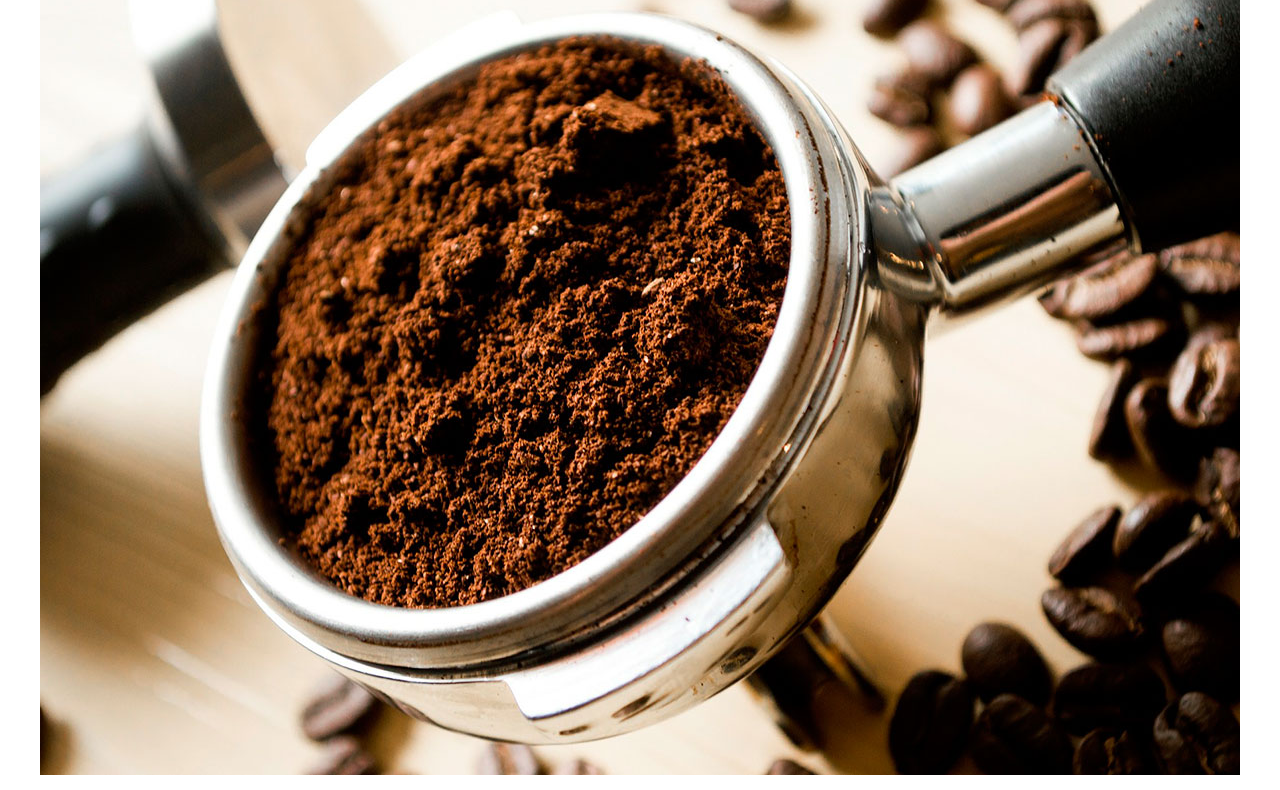
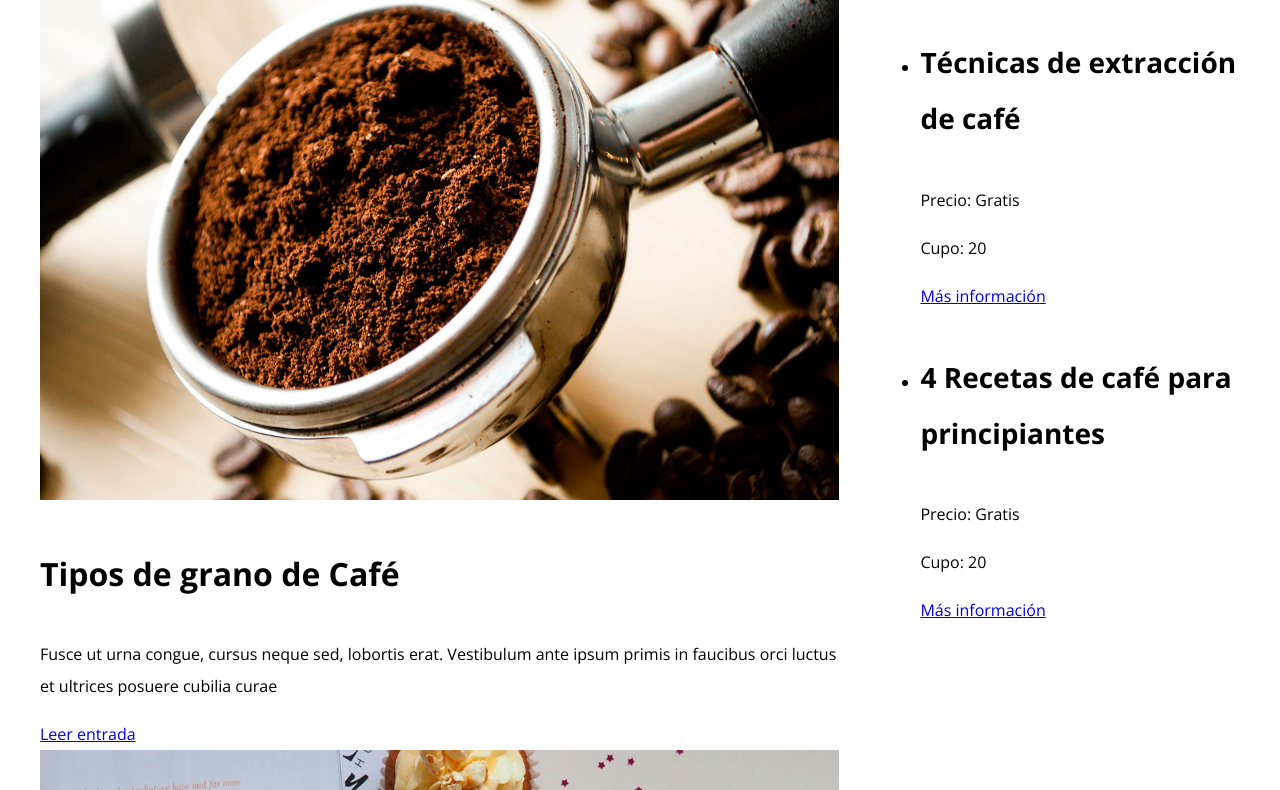
Before and after one commit to GaboHb/CSS-GitHub, a plain HTML site: page blogcafe/index.html in a window 1280 px wide. Shown: the part 796-1586 px from the top of the page. Drawn offline with nearby package versions, Linux system fonts and the light colour scheme.

Commit message:
Positioning the blog and the sidebar

```diff
--- a/blogcafe/css/style.css
+++ b/blogcafe/css/style.css
@@ -23,6 +23,7 @@ body {
 
 .contenedor {
     max-width: 1200px;
+    width: 95%;
     margin: 0 auto;
 }
 
@@ -134,3 +135,33 @@ img {
 .texto-header p {
     font-size: 2.2rem;
 }
+
+
+/** Contenido principal **/
+
+.contenido-principal {
+    display: flex;
+    flex-wrap: wrap;
+}
+
+.blog,
+.cursos {
+    flex: 0 0 100%;
+}
+
+.cursos {
+    order: -1;
+}
+
+@media (min-width: 768px) {
+    .contenido-principal {
+        justify-content: space-between;
+    }
+    .blog {
+        flex-basis: 66.6%;
+    }
+    .cursos {
+        flex-basis: calc(33.3% - 4rem);
+        order: 2;
+    }
+}
```
